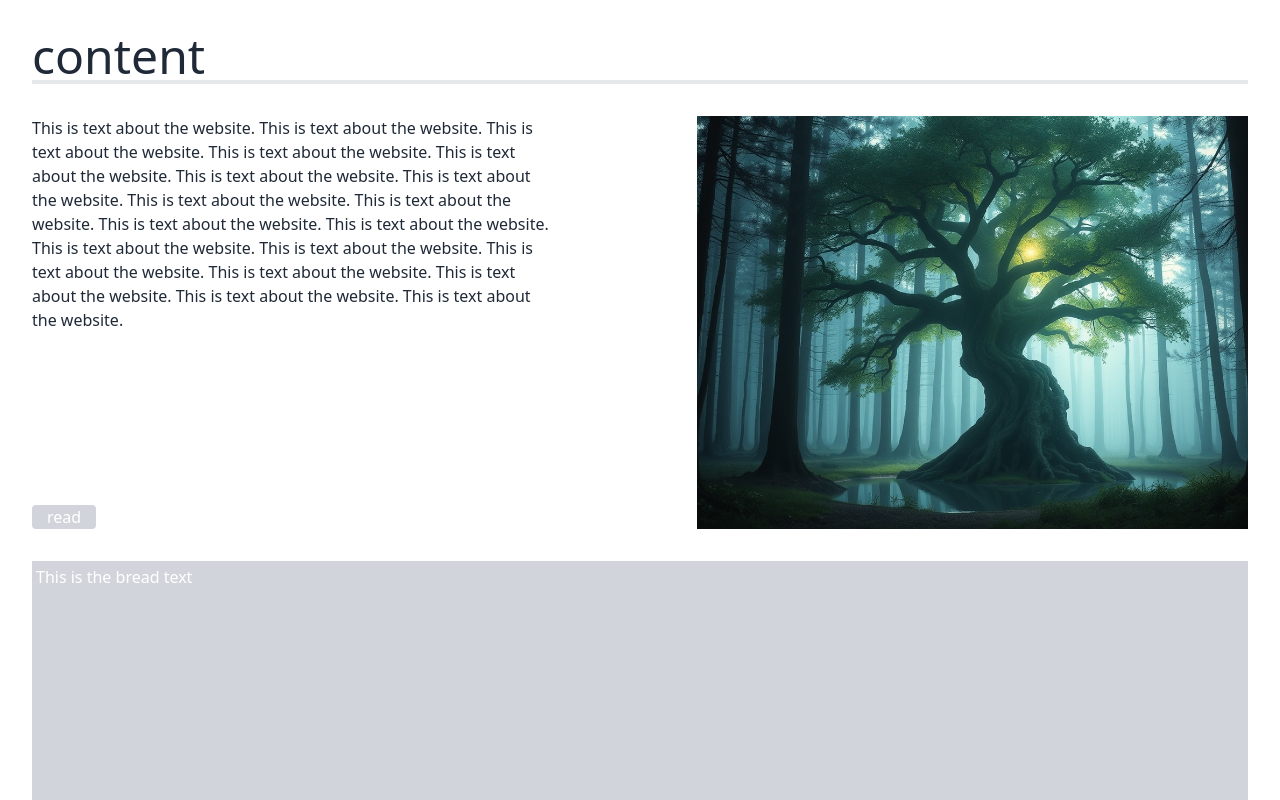
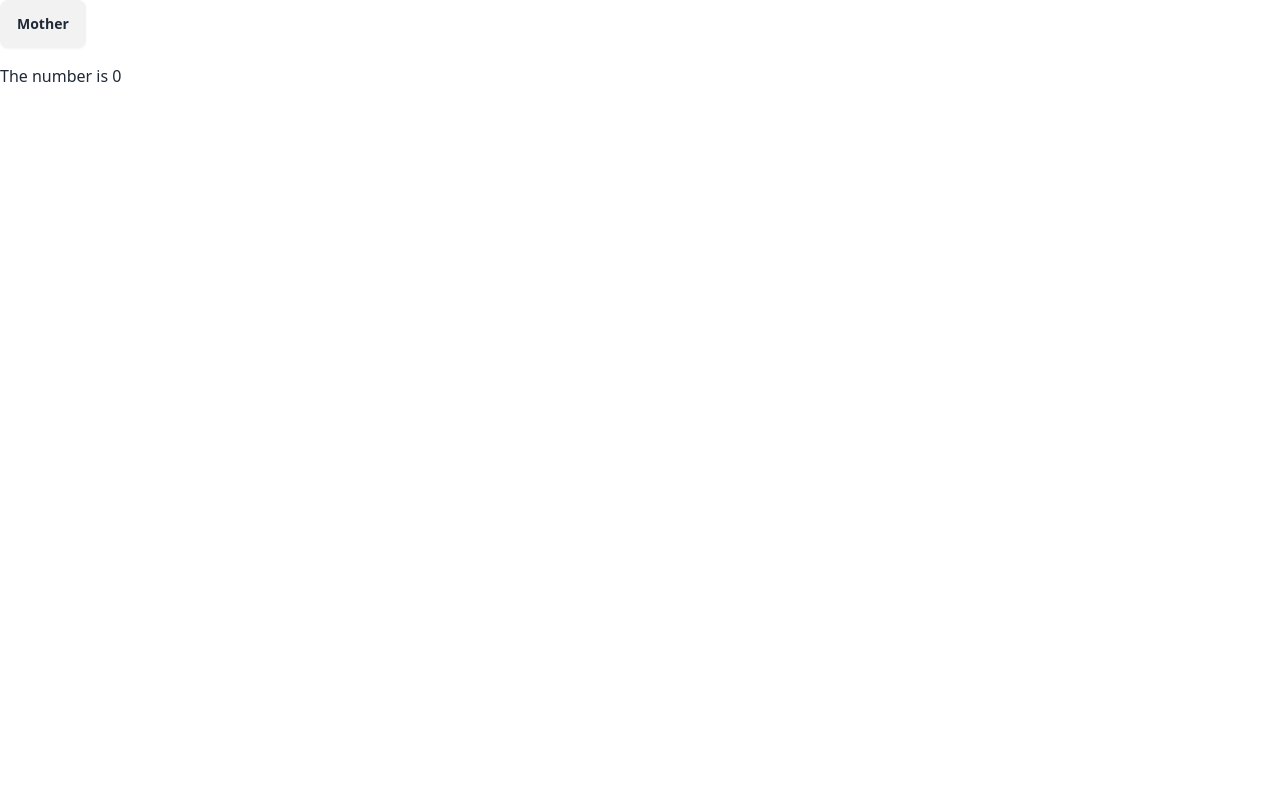
Before and after one commit to NTIG-Helsingborg/TE4_24-25_STWS, a Next.js app: page / in a window 1280 px wide. Shown: the top 800 px of the page. Built offline with nearby package versions, Linux system fonts and the light colour scheme; a web font is replaced by a local one.

Commit message:
RandoMwiser works ye

```diff
--- /dev/null
+++ b/app/Components/RandomButton.tsx
@@ -0,0 +1,39 @@
+/*"use client";
+import { useState } from 'react';
+import randarr from './randarr';
+
+function Button() {
+  const [value, setValue] = useState<number | null>(null); // Value can be a number or null initially
+
+  function handleClick(): void {
+    const randomValue: number = randarr(); // Get random number from randarr
+    setValue(randomValue);                 // Update the state with the random value
+  }
+
+  return (
+    <button
+      className="btn"
+      onClick={handleClick}
+    >
+      {value !== null ? value : "Click me"}
+    </button>
+  );
+}
+
+export default Button; */
+
+import React from "react";
+
+interface Props {
+  action: () => void;
+}
+
+const Button = ({ action }: Props) => {
+  return (
+    <button className="btn" onClick={action}>
+      Mother
+    </button>
+  );
+};
+
+export default Button;
--- /dev/null
+++ b/app/Components/randomizer.tsx
@@ -0,0 +1,41 @@
+"use client";
+import React, { useState } from "react";
+
+import Button from "./RandomButton";
+
+const Randomizer = () => {
+  const [count, setCount] = useState<number>(0); //initserar state variablen med ett värde av 0
+
+  function gamba() {
+    const Randomizer_arr: number[] = [1, 2, 3, 42, 5]; //väljer ett random tal från denna arrayn
+    return Randomizer_arr[Math.floor(Math.random() * Randomizer_arr.length)]; //ger tillbaka ett random värde
+  }
+
+  // Function to handle the click event
+  const handleClick = () => {
+    // Update the count state by setting it to a random number from gamba()
+    setCount(gamba()); //updaterar count variablen med vad gamba funktionen
+  };
+
+  return (
+    <>
+      <Button action={handleClick} /> {/*tar in en funktion som sker onClick*/}
+      <p className="py-4">The number is {count}</p>
+      {/* detta ska inte vara här, gör ny component
+
+      <dialog id="my_modal_5" className="modal modal-bottom sm:modal-middle">
+        <div className="modal-box">
+          <h3 className="font-bold text-lg">Hello!</h3>
+          <div className="modal-action">
+            <form method="dialog">
+              <button className="btn">Close</button>
+            </form>
+          </div>
+        </div>
+      </dialog>
+      */}
+    </>
+  );
+};
+
+export default Randomizer;
--- a/app/page.tsx
+++ b/app/page.tsx
@@ -1,9 +1,9 @@
-import Content from "./Components/Content";
+import Randomizer from "./Components/randomizer";
 
 export default function Home() {
   return (
-  <main>
-    <Content />
-  </main>
+    <main>
+      <Randomizer />
+    </main>
   );
 }
```
